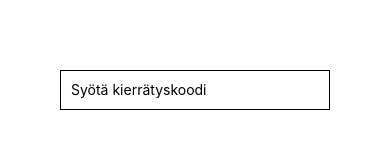
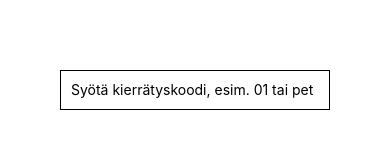
Before and after one commit to vesakilp/kierratyskoodit, a React Native app: screen / in a window 390 px wide. Shown: the part 280-440 px from the top of the page. Built offline with nearby package versions, Linux system fonts and the light colour scheme.

Commit message:
added more instructions

```diff
--- a/App.tsx
+++ b/App.tsx
@@ -26,7 +26,7 @@ export default function App() {
         <Text style={styles.headerText} adjustsFontSizeToFit={true}>kierratyskoodit.fi</Text>
       </View>
       <View style={styles.body}>
-        <TextInput style={styles.searchField} onChange={doSearch} placeholder="Syötä kierrätyskoodi"/>
+        <TextInput style={styles.searchField} onChange={doSearch} placeholder="Syötä kierrätyskoodi, esim. 01 tai pet"/>
         <View style={styles.resultView}>
             <Image style={styles.codeImage} source={imageFile} />
             <Text>{searchResult?.instructions}</Text>
```
